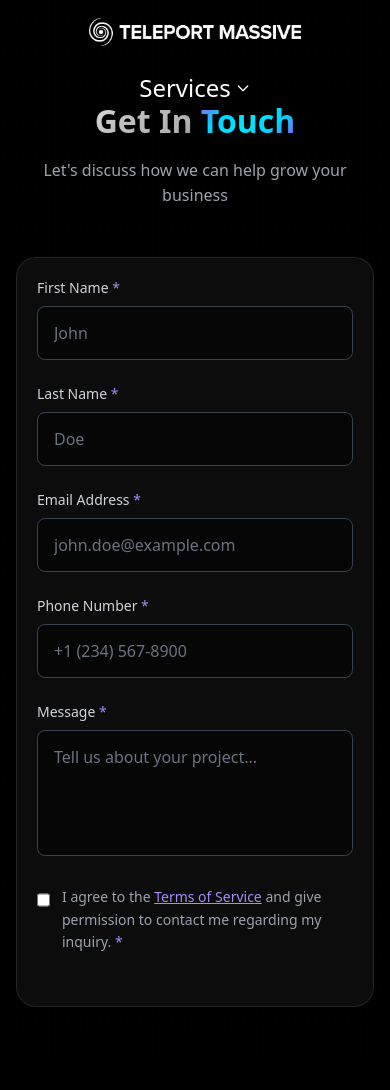
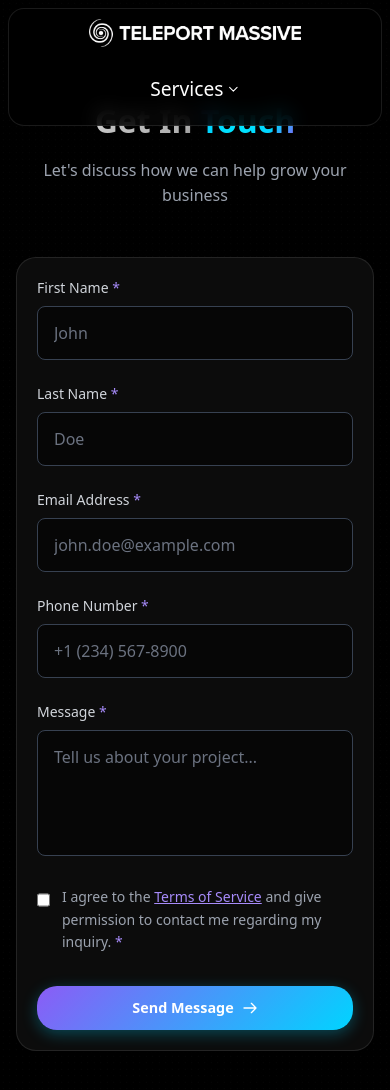
Before and after one commit to PedroVader/dr-seo-website, a website: page contact/index.html in a window 390 px wide. Before the commit the page ends 1055 px from the top, so only its background shows below. Drawn offline with nearby package versions, Linux system fonts and the light colour scheme.

Commit message:
responsive

```diff
--- a/css/responsive.css
+++ b/css/responsive.css
@@ -36,6 +36,10 @@ body {
     width: calc(100% - 1rem) !important;
     max-width: none !important;
     padding: 0.75rem 1rem !important;
+    background: rgba(0, 0, 0, 0.8) !important;
+    backdrop-filter: blur(10px) !important;
+    -webkit-backdrop-filter: blur(10px) !important;
+    border: 1px solid rgba(255, 255, 255, 0.1) !important;
     border-radius: 1rem !important;
     flex-wrap: wrap;
     justify-content: center;
@@ -50,6 +54,10 @@ body {
   /* Hide phone button, show only essential items */
   .cta-button-phone {
     display: none !important;
+  }
+
+  #contactForm .cta-button-phone {
+    display: flex !important;
   }
 
   /* Compact buttons */
@@ -207,6 +215,10 @@ body {
   .services-section.py-20 {
     padding-top: 100px !important;
   }
+
+  .dropdown-button {
+    scale: 0.8;
+  }
 }
 
 /* ===== SMALL MOBILE (480px and below) ===== */
```
